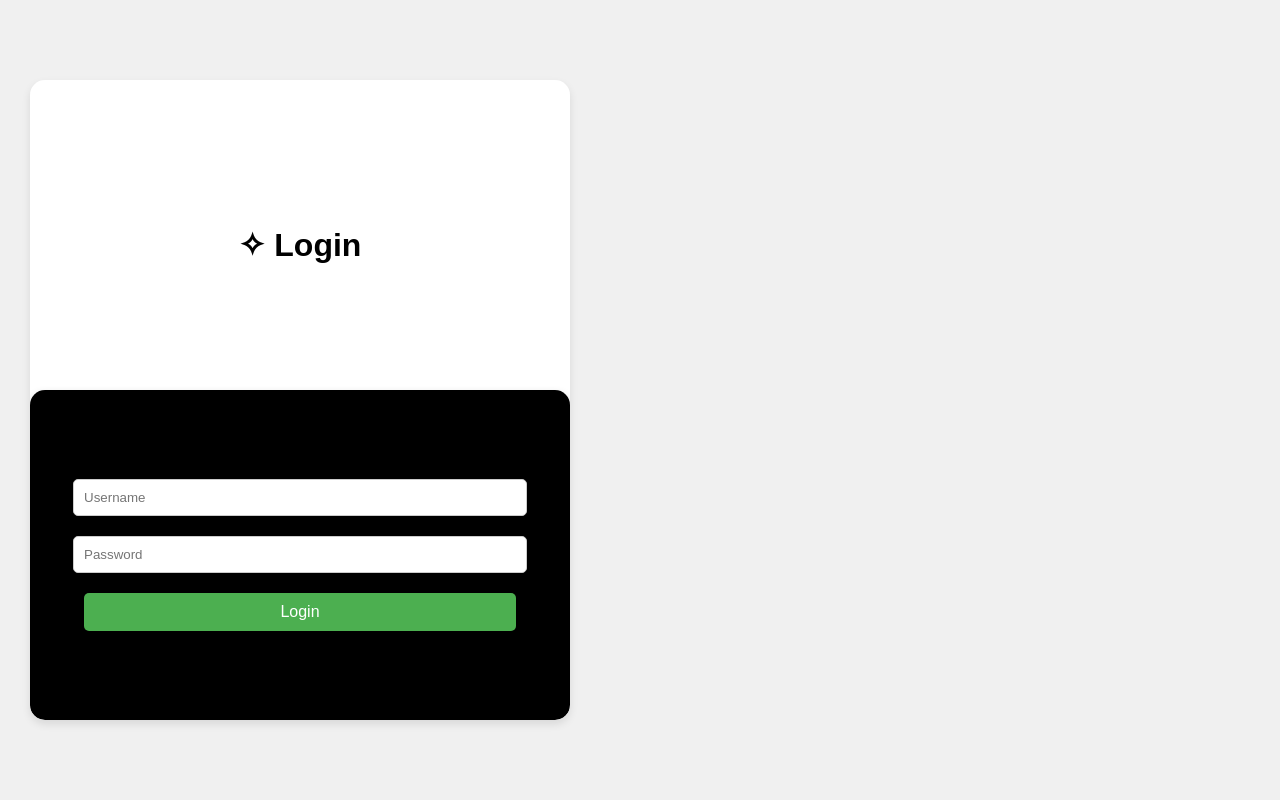
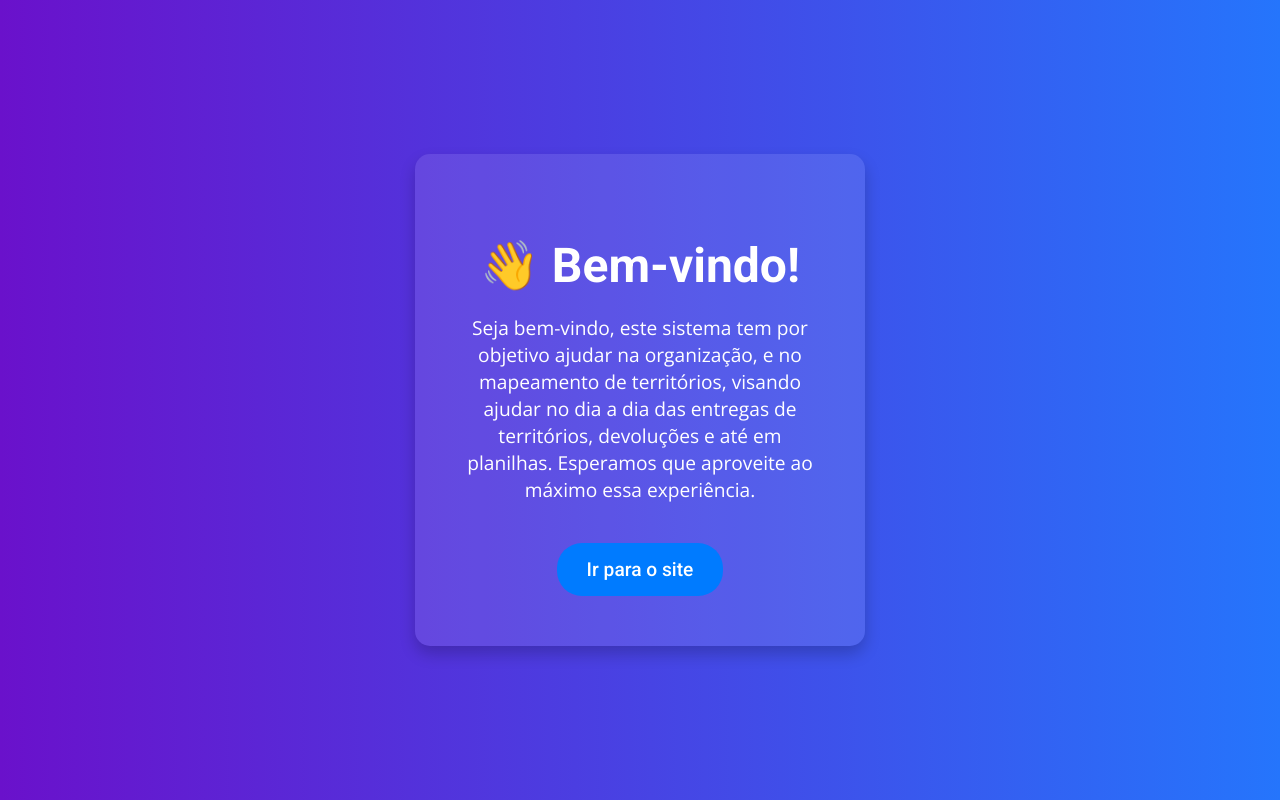
Before and after one commit to GHRPorcel/territorios, a PHP site: page /index.html in a window 1280 px wide. Run offline with PHP 8.4, Linux system fonts and the light colour scheme.

Commit message:
altera index e css

```diff
--- a/index.html
+++ b/index.html
@@ -3,88 +3,175 @@
 <head>
     <meta charset="UTF-8">
     <meta name="viewport" content="width=device-width, initial-scale=1.0">
-    <title>Tela de Login</title>
+    <title>Página de Entrada</title>
     <style>
-        body, html {
-            height: 100%;
-            width: 600px;
-            margin: 0;
-            font-family: Arial, sans-serif;
+        @keyframes fadeIn {
+            from {
+                opacity: 0;
+                transform: translateY(20px);
+            }
+            to {
+                opacity: 1;
+                transform: translateY(0);
+            }
+        }
+
+        body {
             display: flex;
             justify-content: center;
             align-items: center;
-            background-color: #f0f0f0;
+            height: 100vh;
+            background: linear-gradient(to right, #6a11cb, #2575fc);
+            font-family: 'Poppins', Arial, sans-serif;
+            margin: 0;
+            padding: 0;
         }
+
         .card {
-            width: 90%; /* Aumenta a largura do card */
-            max-width: 1200px; /* Ajusta o valor máximo para maior largura */
-            height: 80vh;
+            background: rgba(255, 255, 255, 0.1);
             border-radius: 15px;
-            overflow: hidden;
+            box-shadow: 0 8px 16px rgba(0, 0, 0, 0.2);
+            padding: 50px;
+            width: 350px;
+            text-align: center;
+            transition: 0.3s;
+            animation: fadeIn 1s ease-in-out;
+        }
+
+        .card:hover {
+            transform: translateY(-5px);
+        }
+
+        .toggle {
             display: flex;
-            flex-direction: column;
-            box-shadow: 0 4px 8px rgba(0, 0, 0, 0.1);
+            justify-content: space-between;
+            margin-bottom: 25px;
+            background: #f7f7f7;
+            padding: 10px;
+            border-radius: 10px;
         }
-        .card-white {
-            background-color: white;
-            flex: 1;
-            display: flex;
-            justify-content: center;
-            align-items: center;
+
+        .toggle button {
+            background: none;
+            border: none;
+            padding: 12px 20px;
+            cursor: pointer;
+            font-size: 18px;
+            transition: 0.3s;
+            border-radius: 10px;
+            font-weight: 600;
         }
-        .card-white h1 {
-            margin: 0;
+
+        .toggle button.active {
+            background-color: #007BFF;
+            color: white;
+            border-radius: 10px;
+            box-shadow: 0 4px 12px rgba(0, 123, 255, 0.3);
         }
-        .card-black {
-            background-color: black;
+
+        .form-container form {
+            display: none;
+        }
+
+        .form-container form.active {
+            display: block;
+        }
+
+        label {
+            display: block;
+            margin-bottom: 8px;
+            text-align: left;
+            font-weight: 500;
+        }
+
+        input {
+            width: 100%;
+            padding: 12px;
+            margin-bottom: 15px;
+            border: 1px solid #ddd;
+            border-radius: 8px;
+            font-size: 16px;
+            transition: 0.3s;
+        }
+
+        input:focus {
+            border-color: #007BFF;
+            box-shadow: 0 0 8px rgba(0, 123, 255, 0.2);
+        }
+
+        button[type="submit"] {
+            background-color: #007BFF;
             color: white;
-            flex: 1;
-            display: flex;
-            justify-content: center;
-            align-items: center;
-            border-radius: 15px;
-            width: 100%; /* Ajusta para 100% para ocupar a largura do pai */
-            margin: -20px auto 0;
-            box-shadow: 0 4px 8px rgba(0, 0, 0, 0.2);
+            border: none;
+            padding: 12px 20px;
+            border-radius: 8px;
+            cursor: pointer;
+            transition: 0.3s;
+            font-size: 18px;
+            font-weight: 600;
         }
-        .login-form {
-            width: 80%;
-            display: flex;
-            flex-direction: column;
-            align-items: center;
+
+        button[type="submit"]:hover {
+            background-color: #0056b3;
         }
-        .login-form input {
-            width: 100%;
-            padding: 10px;
-            margin: 10px 0;
-            border-radius: 5px;
-            border: 1px solid #ccc;
+
+        button[type="submit"]:active {
+            transform: translateY(2px);
         }
-        .login-form button {
-            width: 100%;
-            padding: 10px;
-            margin: 10px 0;
-            border-radius: 5px;
+
+        .card h2 {
+            position: absolute;
+            top: 20px;
+            left: 0;
+            right: 0;
+            margin: 0 auto;
+            font-size: 24px; /* Tamanho da fonte do h2 */
+        }
+
+        /* Novo estilo para texto e botão */
+        h1 {
+            font-size: 3em;
+            margin-bottom: 20px;
+            color: #fff;
+            font-family: 'Roboto', sans-serif;
+            font-weight: 700;
+            animation: fadeIn 1s ease-in-out 0.5s;
+        }
+        p {
+            font-size: 1.2em;
+            margin-bottom: 40px;
+            color: #fff;
+            font-family: 'Open Sans', sans-serif;
+            font-weight: 400;
+            animation: fadeIn 1s ease-in-out 1s;
+        }
+        .btn {
+            display: inline-block;
+            padding: 15px 30px;
+            font-size: 1.2em;
+            color: #fff;
+            background-color: #007BFF;
             border: none;
-            background-color: #4CAF50;
-            color: white;
-            font-size: 16px;
+            border-radius: 25px;
+            text-decoration: none;
             cursor: pointer;
+            transition: background-color 0.3s ease, transform 0.3s ease;
+            font-family: 'Roboto', sans-serif;
+            font-weight: 500;
+            animation: fadeIn 1s ease-in-out 1.5s;
+        }
+        .btn:hover {
+            background-color: #0056b3;
+            transform: scale(1.05);
         }
     </style>
+    <link href="https://fonts.googleapis.com/css2?family=Open+Sans:wght@400&family=Roboto:wght@500;700&display=swap" rel="stylesheet">
 </head>
 <body>
     <div class="card">
-        <div class="card-white">
-            <h1>✧ Login</h1>
-        </div>
-        <div class="card-black">
-            <form class="login-form">
-                <input type="text" placeholder="Username" required>
-                <input type="password" placeholder="Password" required>
-                <button type="submit">Login</button>
-            </form>
-        </div>
+        <h1>&#128075; Bem-vindo!</h1>
+        <p>Seja bem-vindo, este sistema tem por objetivo ajudar na organização, e no mapeamento de territórios, visando ajudar no dia a dia das entregas de territórios, devoluções e até em planilhas. Esperamos que aproveite ao máximo essa experiência.</p>
+        <a href="login.php" class="btn">Ir para o site</a>
     </div>
 </body>
 </html>
```
Also changed, not shown: login.css (+59 -6 lines).
